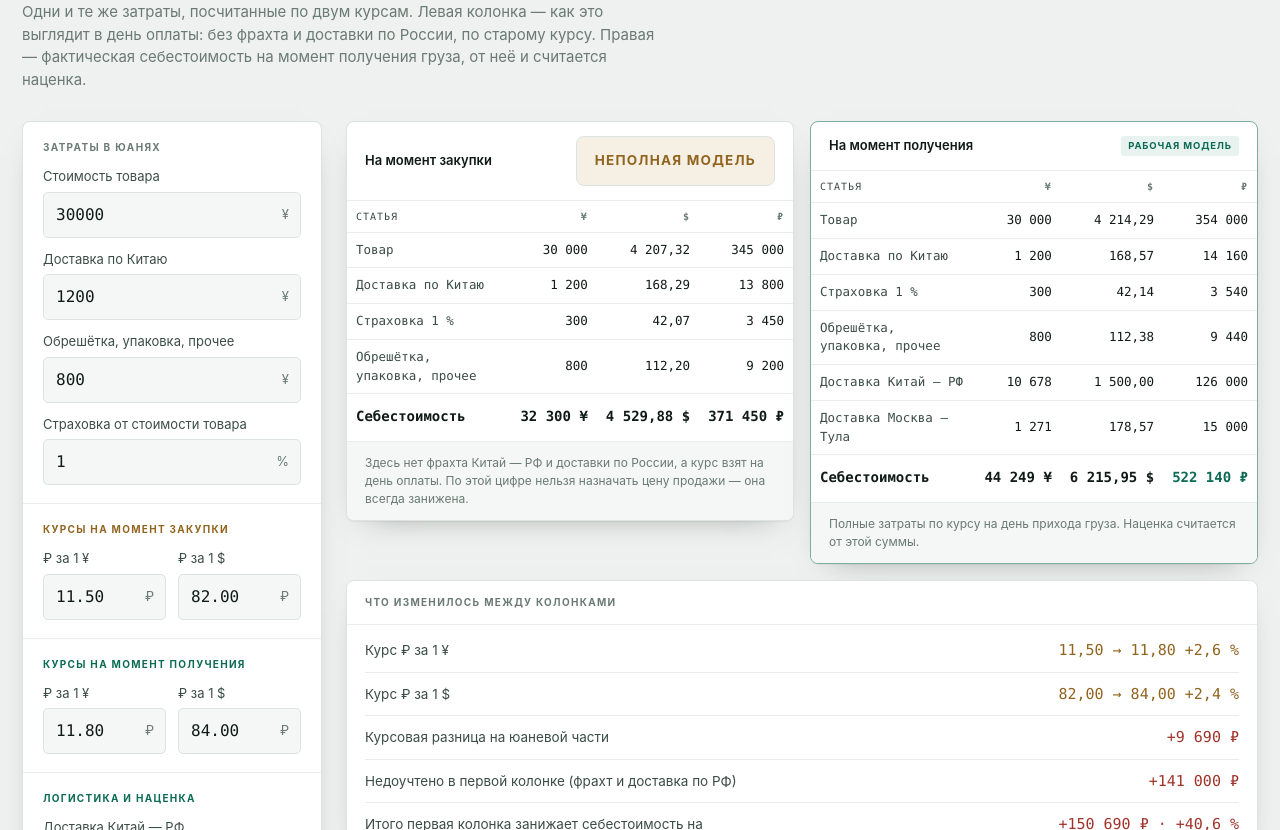
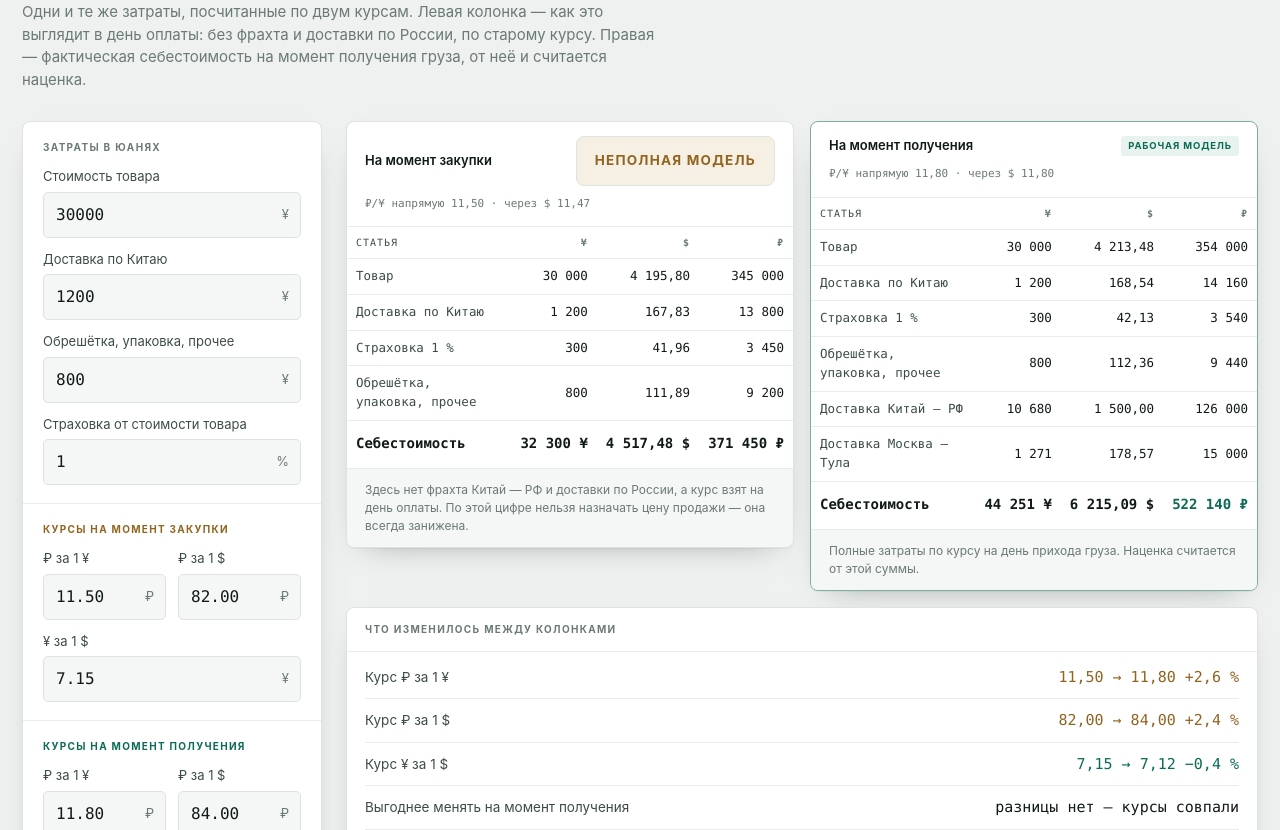
Before and after one commit to vas4ek/Calculator-China, a plain HTML site: page index.html in a window 1280 px wide. Shown: the part 122-952 px from the top of the page. Drawn offline with Linux system fonts and the light colour scheme.

Commit message:
Курс юань-доллар отдельным полем, кросс-курс и сравнение способов обмена

```diff
--- a/index.html
+++ b/index.html
@@ -103,7 +103,7 @@
   .panel[data-kind="b"] { border-color: var(--jade-line); }
   .phead { padding: 14px 18px; border-bottom: 1px solid var(--hair); display: flex; justify-content: space-between; align-items: center; gap: 10px; flex-wrap: wrap; }
   .phead .t { font-size: 13px; font-weight: 600; }
-  .phead .r { font-size: 11.5px; color: var(--muted); }
+  .phead .r { font-size: 11px; color: var(--muted); flex-basis: 100%; }
   .tag { font-size: 9.5px; font-weight: 700; letter-spacing: .09em; text-transform: uppercase; padding: 3px 7px; border-radius: 3px; white-space: nowrap; }
   .tag.warn { color: var(--ochre); background: var(--ochre-tint); }
   .tag.ok { color: var(--jade); background: var(--jade-tint); }
@@ -197,6 +197,10 @@
             <div class="ipt"><input id="usdA" type="text" inputmode="decimal" value="82.00"><span class="unit">₽</span></div>
           </div>
         </div>
+        <div class="field">
+          <label for="cnyUsdA">¥ за 1 $</label>
+          <div class="ipt"><input id="cnyUsdA" type="text" inputmode="decimal" value="7.15"><span class="unit">¥</span></div>
+        </div>
       </div>
 
       <div class="sec">
@@ -210,6 +214,10 @@
             <label for="usdB">₽ за 1 $</label>
             <div class="ipt"><input id="usdB" type="text" inputmode="decimal" value="84.00"><span class="unit">₽</span></div>
           </div>
+        </div>
+        <div class="field">
+          <label for="cnyUsdB">¥ за 1 $</label>
+          <div class="ipt"><input id="cnyUsdB" type="text" inputmode="decimal" value="7.12"><span class="unit">¥</span></div>
         </div>
       </div>
 
@@ -240,6 +248,7 @@
           <div class="phead">
             <span class="t">На момент закупки</span>
             <span class="tag warn">неполная модель</span>
+            <span class="r num" id="rateA"></span>
           </div>
           <div class="tblwrap">
             <table class="led num">
@@ -255,6 +264,7 @@
           <div class="phead">
             <span class="t">На момент получения</span>
             <span class="tag ok">рабочая модель</span>
+            <span class="r num" id="rateB"></span>
           </div>
           <div class="tblwrap">
             <table class="led num">
@@ -272,6 +282,8 @@
         <div class="rows">
           <div class="row"><span class="k">Курс ₽ за 1 ¥</span><span class="v num" id="dCny"></span></div>
           <div class="row"><span class="k">Курс ₽ за 1 $</span><span class="v num" id="dUsd"></span></div>
+          <div class="row"><span class="k">Курс ¥ за 1 $</span><span class="v num" id="dCnyUsd"></span></div>
+          <div class="row"><span class="k">Выгоднее менять на момент получения</span><span class="v num" id="better"></span></div>
           <div class="row"><span class="k">Курсовая разница на юаневой части</span><span class="v num" id="fxDiff"></span></div>
           <div class="row"><span class="k">Недоучтено в первой колонке (фрахт и доставка по РФ)</span><span class="v num" id="logDiff"></span></div>
           <div class="row"><span class="k">Итого первая колонка занижает себестоимость на</span><span class="v num" id="totDiff"></span></div>
@@ -310,7 +322,8 @@
   "use strict";
 
   var NBSP = " ";
-  var ids = ["goods", "chinaDel", "extras", "insPct", "cnyA", "usdA", "cnyB", "usdB", "freight", "mskTula", "markup"];
+  var ids = ["goods", "chinaDel", "extras", "insPct", "cnyA", "usdA", "cnyUsdA",
+             "cnyB", "usdB", "cnyUsdB", "freight", "mskTula", "markup"];
 
   function $(id) { return document.getElementById(id); }
 
@@ -346,11 +359,13 @@
 
   function calc() {
     var goods = val("goods"), chinaDel = val("chinaDel"), extras = val("extras"), insPct = val("insPct");
-    var cnyA = rate("cnyA"), usdA = rate("usdA"), cnyB = rate("cnyB"), usdB = rate("usdB");
+    var cnyA = rate("cnyA"), usdA = rate("usdA"), cuA = rate("cnyUsdA");
+    var cnyB = rate("cnyB"), usdB = rate("usdB"), cuB = rate("cnyUsdB");
     var freight = val("freight"), mskTula = val("mskTula"), markup = val("markup");
 
     var bad = !isFinite(goods) || !isFinite(chinaDel) || !isFinite(extras) || !isFinite(insPct) ||
-              !isFinite(cnyA) || !isFinite(usdA) || !isFinite(cnyB) || !isFinite(usdB) ||
+              !isFinite(cnyA) || !isFinite(usdA) || !isFinite(cuA) ||
+              !isFinite(cnyB) || !isFinite(usdB) || !isFinite(cuB) ||
               !isFinite(freight) || !isFinite(mskTula) || !isFinite(markup);
 
     if (bad) {
@@ -370,38 +385,60 @@
     ];
 
     // Колонка А — курсы дня оплаты, только юаневая часть.
+    // Юани в доллары идут по курсу ¥/$, в рубли — по курсу ₽/¥: это разные рынки.
     var htmlA = "", i, v;
     for (i = 0; i < items.length; i++) {
       v = items[i][1];
-      htmlA += line(items[i][0], v, v * cnyA / usdA, v * cnyA);
+      htmlA += line(items[i][0], v, v / cuA, v * cnyA);
     }
     $("rowsA").innerHTML = htmlA;
     var totA = yuan * cnyA;
     $("aY").innerHTML = cny(yuan);
-    $("aU").innerHTML = usd(totA / usdA);
+    $("aU").innerHTML = usd(yuan / cuA);
     $("aR").innerHTML = rub(totA);
 
     // Колонка Б — курсы дня получения плюс логистика.
     var htmlB = "";
     for (i = 0; i < items.length; i++) {
       v = items[i][1];
-      htmlB += line(items[i][0], v, v * cnyB / usdB, v * cnyB);
+      htmlB += line(items[i][0], v, v / cuB, v * cnyB);
     }
     var freightR = freight * usdB;
-    htmlB += line("Доставка Китай — РФ", freightR / cnyB, freight, freightR, "extra");
+    htmlB += line("Доставка Китай — РФ", freight * cuB, freight, freightR, "extra");
     htmlB += line("Доставка Москва — Тула", mskTula / cnyB, mskTula / usdB, mskTula, "extra");
     $("rowsB").innerHTML = htmlB;
 
     var totB = yuan * cnyB + freightR + mskTula;
-    $("bY").innerHTML = cny(totB / cnyB);
-    $("bU").innerHTML = usd(totB / usdB);
+    $("bY").innerHTML = cny(yuan + freight * cuB + mskTula / cnyB);
+    $("bU").innerHTML = usd(yuan / cuB + freight + mskTula / usdB);
     $("bR").innerHTML = rub(totB);
+
+    // Кросс-курс: во сколько обходится юань, если покупать его через доллар.
+    var crossA = usdA / cuA, crossB = usdB / cuB;
+    $("rateA").innerHTML = "₽/¥ напрямую " + fmt(cnyA) + " · через $ " + fmt(crossA);
+    $("rateB").innerHTML = "₽/¥ напрямую " + fmt(cnyB) + " · через $ " + fmt(crossB);
 
     // Отклонения курсов.
     var dc = (cnyB - cnyA) / cnyA * 100;
     var du = (usdB - usdA) / usdA * 100;
     setDev("dCny", fmt(cnyA) + " → " + fmt(cnyB) + "  " + pct(dc), dc);
     setDev("dUsd", fmt(usdA) + " → " + fmt(usdB) + "  " + pct(du), du);
+    var dcu = (cuB - cuA) / cuA * 100;
+    setDev("dCnyUsd", fmt(cuA) + " → " + fmt(cuB) + "  " + pct(dcu), dcu);
+
+    // Что дешевле на день получения: прямой обмен рублей на юани или покупка через доллар.
+    var save = yuan * Math.abs(cnyB - crossB);
+    var bt = $("better");
+    if (Math.abs(cnyB - crossB) < 0.005) {   // разница в пределах округления копейки
+      bt.innerHTML = "разницы нет — курсы совпали";
+      bt.className = "v num";
+    } else if (crossB < cnyB) {
+      bt.innerHTML = "через доллар · дешевле на " + rub(save);
+      bt.className = "v num ok";
+    } else {
+      bt.innerHTML = "напрямую ₽ → ¥ · дешевле на " + rub(save);
+      bt.className = "v num ok";
+    }
 
     var fxDiff = yuan * (cnyB - cnyA);
     var logDiff = freightR + mskTula;
```
